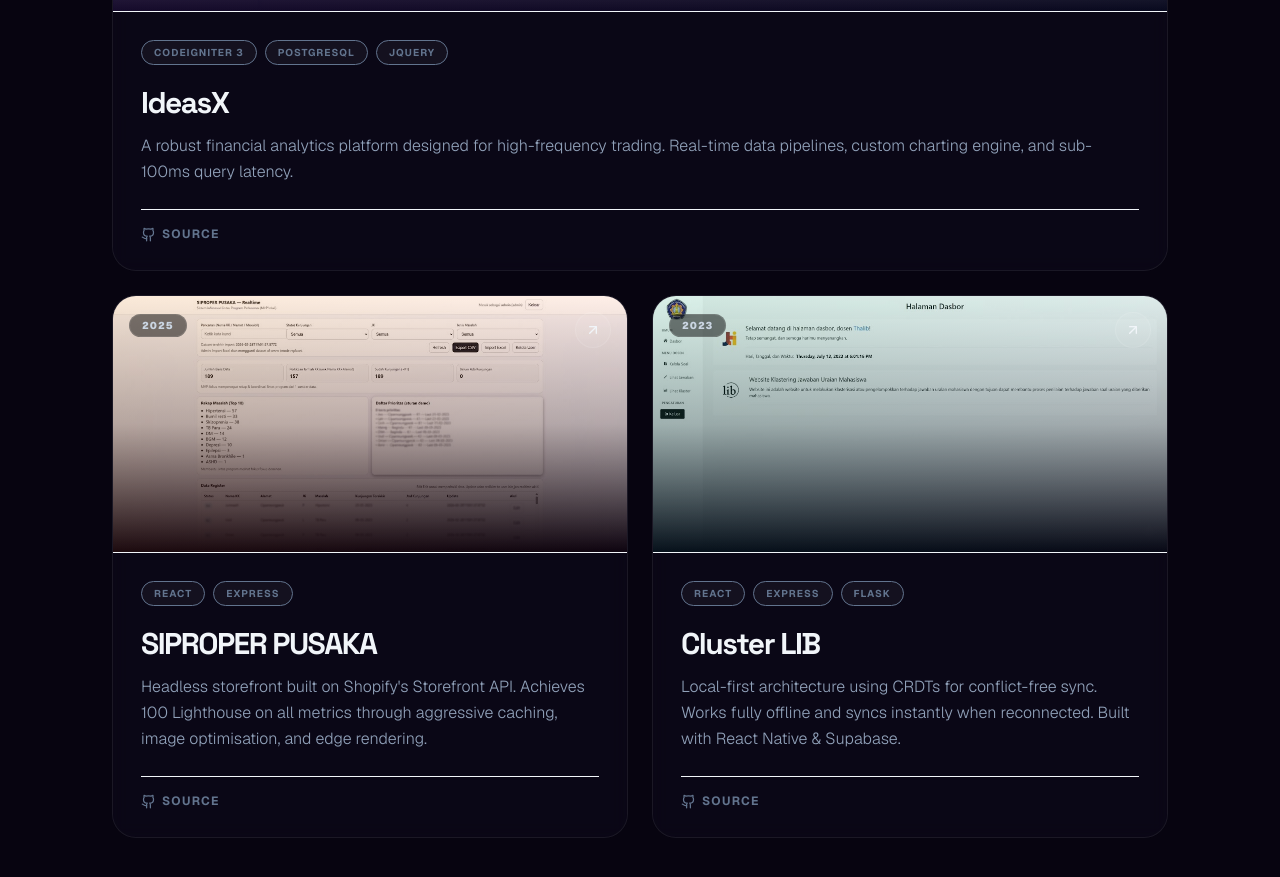
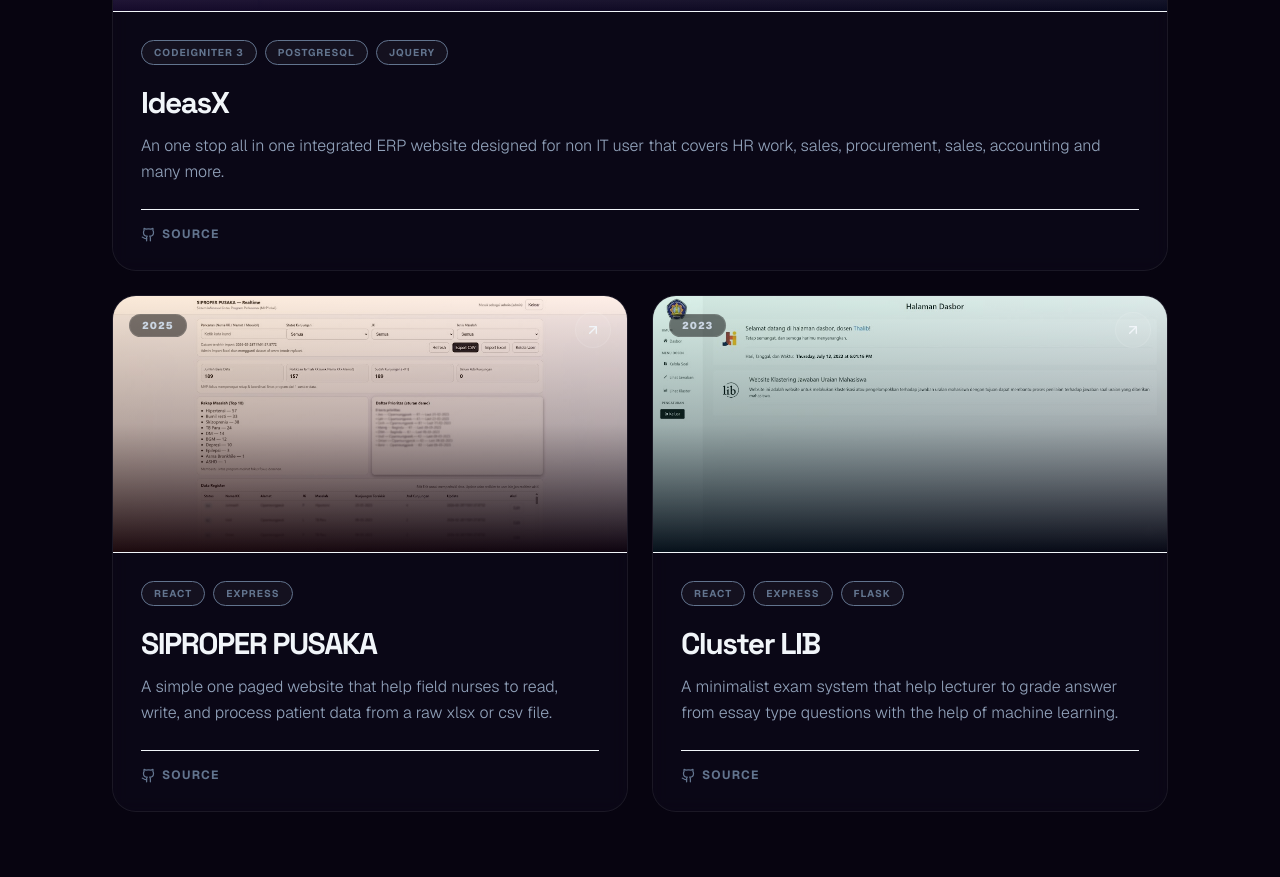
Before and after one commit to userthalib/my-portfo, a Next.js app: page / in a window 1280 px wide. Shown: the part 5740-6617 px from the top of the page. Built offline with nearby package versions, Linux system fonts and the light colour scheme.

Commit message:
project desc

```diff
--- a/app/data/translations.ts
+++ b/app/data/translations.ts
@@ -124,19 +124,19 @@ export const translations = {
         nebula: {
           title: "IdeasX",
           description: "High-frequency trading analytics platform.",
-          longDesc: "A robust financial analytics platform designed for high-frequency trading. Real-time data pipelines, custom charting engine, and sub-100ms query latency.",
+          longDesc: "An one stop all in one integrated ERP website designed for non IT user that covers HR work, sales, procurement, sales, accounting and many more.",
           category: "2025",
         },
         velox: {
           title: "SIPROPER PUSAKA",
           description: "Headless e-commerce with perfect Lighthouse scores.",
-          longDesc: "Headless storefront built on Shopify's Storefront API. Achieves 100 Lighthouse on all metrics through aggressive caching, image optimisation, and edge rendering.",
+          longDesc: "A simple one paged website that help field nurses to read, write, and process patient data from a raw xlsx or csv file.",
           category: "2025",
         },
         sync: {
           title: "Cluster LIB",
           description: "Offline-first productivity PWA.",
-          longDesc: "Local-first architecture using CRDTs for conflict-free sync. Works fully offline and syncs instantly when reconnected. Built with React Native & Supabase.",
+          longDesc: "A minimalist exam system that help lecturer to grade answer from essay type questions with the help of machine learning.",
           category: "2023",
         },
       },
@@ -285,19 +285,19 @@ export const translations = {
         nebula: {
           title: "IdeasX",
           description: "Platform analisis perdagangan frekuensi tinggi.",
-          longDesc: "Platform analisis keuangan kokoh yang dirancang untuk perdagangan frekuensi tinggi. Saluran data waktu nyata, mesin pembuat bagan khusus, dan latensi kueri sub-100ms.",
+          longDesc: "Situs web ERP terintegrasi all-in-one dan serba ada yang dirancang untuk pengguna non-IT, mencakup pekerjaan SDM (HR), penjualan, pengadaan (procurement), akuntansi, dan banyak lagi.",
           category: "2025",
         },
         velox: {
           title: "SIPROPER PUSAKA",
           description: "E-commerce headless dengan skor Lighthouse sempurna.",
-          longDesc: "Etalase toko headless yang dibangun di atas Shopify Storefront API. Mencapai skor Lighthouse 100 di semua metrik melalui caching agresif, optimasi gambar, dan rendering edge.",
+          longDesc: "Situs web satu halaman sederhana yang membantu perawat lapangan untuk membaca, menulis, dan mengolah data pasien dari file mentah format .xlsx atau .csv.",
           category: "2025",
         },
         sync: {
           title: "Cluster LIB",
           description: "PWA produktivitas offline-first.",
-          longDesc: "Arsitektur lokal-first menggunakan CRDT untuk sinkronisasi bebas konflik. Bekerja sepenuhnya offline dan sinkronisasi instan saat terhubung kembali. Dibangun dengan React Native & Supabase.",
+          longDesc: "Sistem ujian minimalis yang membantu dosen untuk menilai jawaban dari pertanyaan tipe esai dengan bantuan machine learning (pembelajaran mesin).",
           category: "2023",
         },
       },
```
